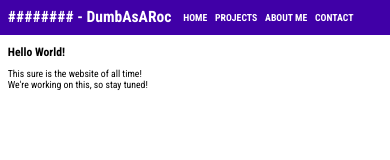
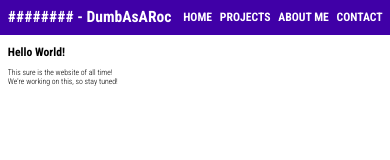
Before and after one commit to dumbasaroc/aboutme, a plain HTML site: page index.html in a window 390 px wide. Drawn offline with Linux system fonts and the light colour scheme.

Commit message:
trying to make mobile look a bit better

```diff
--- a/index.html
+++ b/index.html
@@ -4,6 +4,7 @@
         <title>DumbAsARoc Main Page</title>
         <link rel="stylesheet" href="resources/style.css">
         <link rel="icon" href="resources/favicon.png">
+        <meta name="viewport" content="width=device-width, initial-scale=1">
     </head>
     <body>
         <div class="titlebar">
--- a/resources/style.css
+++ b/resources/style.css
@@ -3,11 +3,17 @@
 
 :root {
     --rocket-default-font: "Roboto Condensed", sans-serif;
-    --rocket-default-font-size: 2.5vmin;
-    --rocket-default-font-weight: 400;
+    --rocket-default-font-size: 2vmin;
+    --rocket-h1-font-size: 4vmin;
+    --rocket-h2-font-size: 3vmin;
+
+    --rocket-default-font-weight: 300;
+    --rocket-h1-font-weight: bold;
+    --rocket-h2-font-weight: bold;
 
     --rocket-titlebar-color: rgb(64, 0, 167);
     --rocket-titlebar-font-color: white;
+    --rocket-titlebar-link-font-size: 3vmin;
 }
 
 body {
@@ -24,7 +30,8 @@ body {
 
 .titlebar {
     background: var(--rocket-titlebar-color);
-    overflow: hidden;
+    overflow-x: scroll;
+    overflow-y: hidden;
     color: var(--rocket-titlebar-font-color);
 
     display: flex;
@@ -32,8 +39,8 @@ body {
 }
 
 .titlebar h1 {
-    font-size: 4vmin;
-    font-weight: bold;
+    font-size: var(--rocket-h1-font-size);
+    font-weight: var(--rocket-h1-font-weight);
     margin: 1vh 2vw;
 }
 
@@ -42,6 +49,7 @@ body {
     margin-right: 1vw;
     color: var(--rocket-titlebar-font-color);
     font-weight: bold;
+    font-size: var(--rocket-titlebar-link-font-size);
     text-decoration: none;
 }
 
@@ -68,6 +76,6 @@ body {
 }
 
 .rocket-content h2 {
-    font-weight: bold;
-    font-size: 3vmin;
+    font-weight: var(--rocket-h2-font-weight);
+    font-size: var(--rocket-h2-font-size);
 }
```
